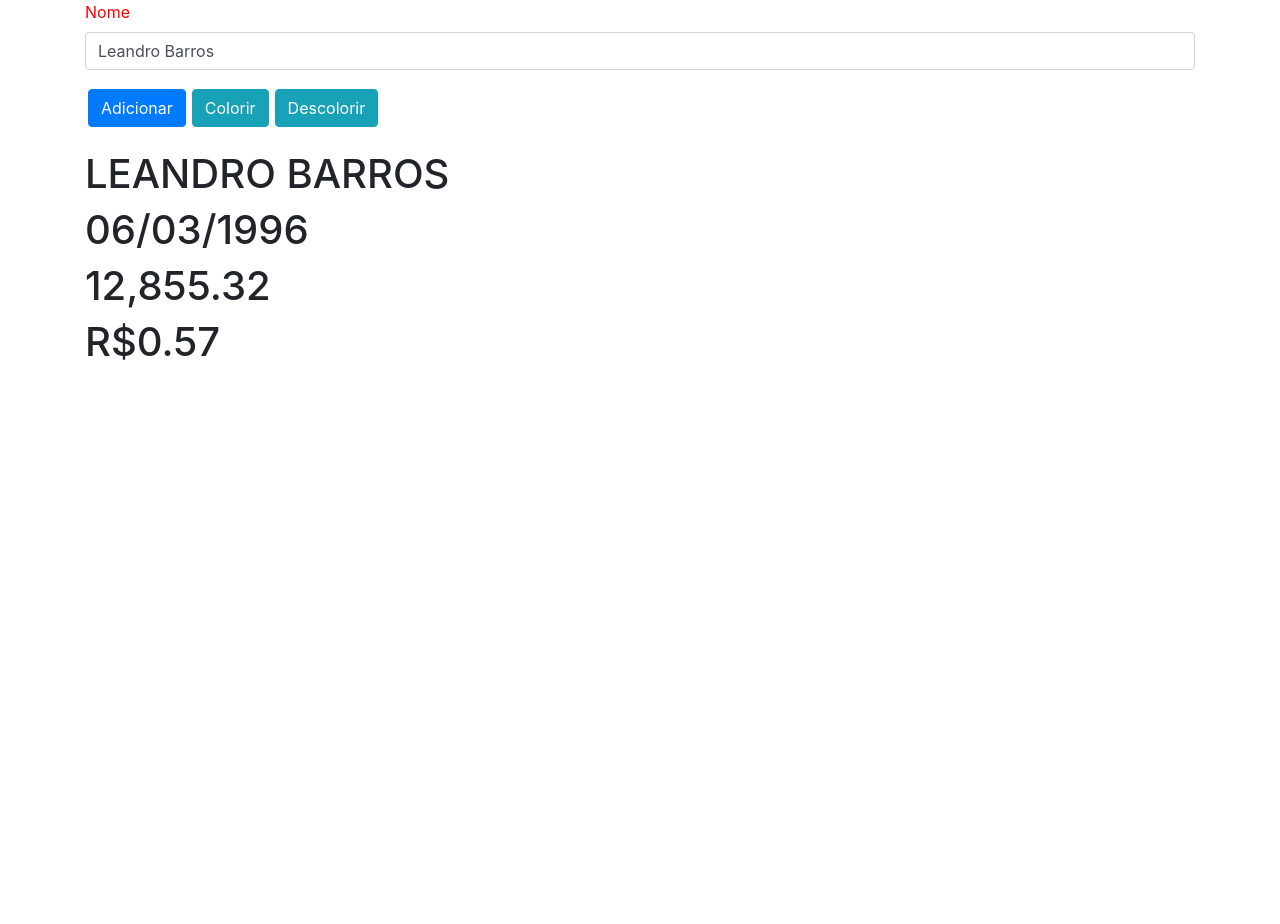
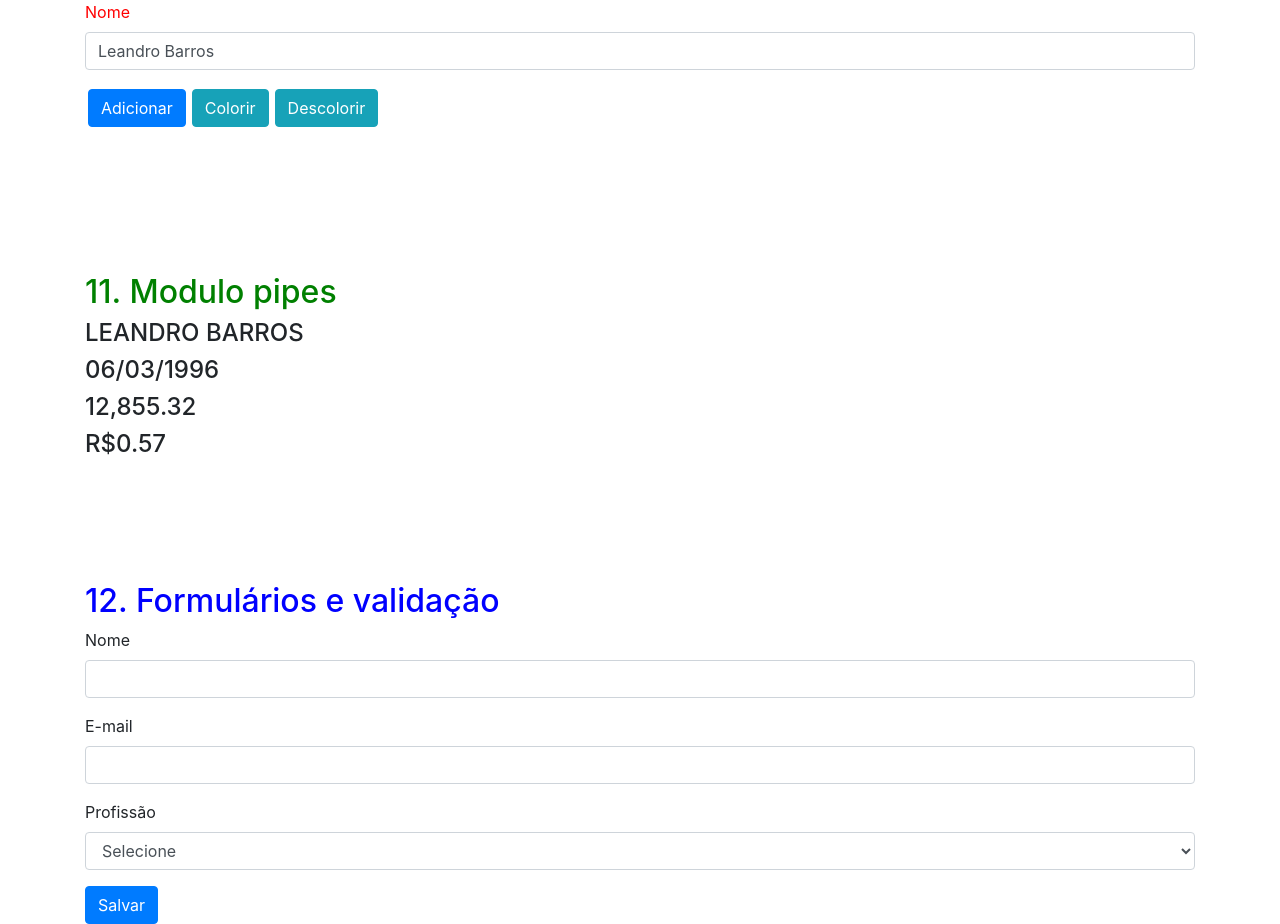
Before and after one commit to leandro-barros/primeiros-passos-angular, an Angular app: page / in a window 1280 px wide. Before the commit the page ends 800 px from the top, so only its background shows below. Built offline with nearby package versions, Linux system fonts and the light colour scheme.

Commit message:
Separando os módulos e utilizando 12.2. Template-driven Forms - Criando um formulário.

```diff
--- a/src/app/app.component.html
+++ b/src/app/app.component.html
@@ -7,6 +7,10 @@
     </div>
   </div>
 
+  <h2 [ngStyle]="estiloPipes('p')">11. Modulo pipes</h2>
   <app-pipes></app-pipes>
 
+  <h2 [ngStyle]="estiloPipes('f')">12. Formulários e validação</h2>
 </div>
+
+<app-formularios-validacao></app-formularios-validacao>
--- a/src/app/app.component.ts
+++ b/src/app/app.component.ts
@@ -9,7 +9,14 @@ import { Component } from '@angular/core';
 export class AppComponent {
   funcionarios = [];
 
-  aoAdicionar(funcionario){
+  aoAdicionar(funcionario) {
     this.funcionarios.push(funcionario);
   }
+
+  estiloPipes(modulo: any) {
+    return {
+      color: modulo === 'p' ? 'green' : 'blue',
+      'margin-top.px': '123'
+    };
+  }
 }
--- a/src/app/app.module.ts
+++ b/src/app/app.module.ts
@@ -7,6 +7,7 @@ import { FuncionarioCardComponent } from './funcionario-card/funcionario-card.co
 import { FuncionarioFormComponent } from './funcionario-form/funcionario-form.component';
 import { CampoColoridoDirective } from './campo-colorido.directive';
 import { PipesComponent } from './pipes/pipes.component';
+import { FormulariosValidacaoComponent } from './formularios-validacao/formularios-validacao.component';
 
 @NgModule({
   declarations: [
@@ -14,7 +15,8 @@ import { PipesComponent } from './pipes/pipes.component';
     FuncionarioCardComponent,
     FuncionarioFormComponent,
     CampoColoridoDirective,
-    PipesComponent
+    PipesComponent,
+    FormulariosValidacaoComponent
   ],
   imports: [
     BrowserModule,
--- /dev/null
+++ b/src/app/formularios-validacao/formularios-validacao.component.html
@@ -0,0 +1,26 @@
+<div class="container">
+  <form  #usuarioForm="ngForm" (ngSubmit)="salvar(usuarioForm)">
+
+    <div class="form-group">
+      <label class="form-control-label">Nome</label>
+      <input type="text" class="form-control">
+    </div>
+
+    <div class="form-group">
+      <label class="form-control-label">E-mail</label>
+      <input type="text" class="form-control">
+    </div>
+
+    <div class="form-group">
+      <label class="form-control-label">Profissão</label>
+      <select class="form-control">
+        <option value="">Selecione</option>
+        <option>Engenheiro</option>
+        <option>Dentista</option>
+      </select>
+    </div>
+
+    <button type="submit" class="btn btn-primary">Salvar</button>
+  </form>
+
+</div>
--- /dev/null
+++ b/src/app/formularios-validacao/formularios-validacao.component.ts
@@ -0,0 +1,15 @@
+import { Component, OnInit } from '@angular/core';
+import { NgForm } from '@angular/forms';
+
+@Component({
+  selector: 'app-formularios-validacao',
+  templateUrl: './formularios-validacao.component.html',
+  styleUrls: ['./formularios-validacao.component.css']
+})
+export class FormulariosValidacaoComponent {
+
+  salvar(form: NgForm) {
+    console.log(form);
+  }
+
+}
--- a/src/app/pipes/pipes.component.html
+++ b/src/app/pipes/pipes.component.html
@@ -1,7 +1,7 @@
 <div class="contanier">
-  <h1>{{ nome | uppercase }}</h1>
-  <h1>{{ dataAniversario | date: 'dd/MM/y' }}</h1>
-  <h1>{{ preco | number: '1.2-2' }}</h1>
-  <h1>{{ troco | currency: 'BRL':true:'1.2-2'}}</h1>
+  <h4>{{ nome | uppercase }}</h4>
+  <h4>{{ dataAniversario | date: 'dd/MM/y' }}</h4>
+  <h4>{{ preco | number: '1.2-2' }}</h4>
+  <h4>{{ troco | currency: 'BRL':true:'1.2-2'}}</h4>
   <!-- Símbolo da moeda -->
 </div>
```
Also changed, not shown: src/app/formularios-validacao/formularios-validacao.component.css (added).
